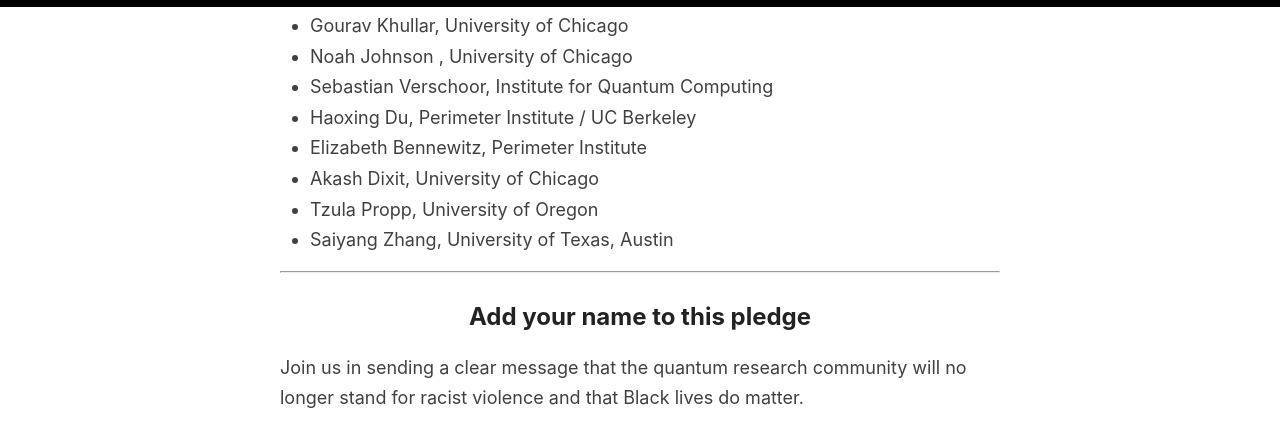
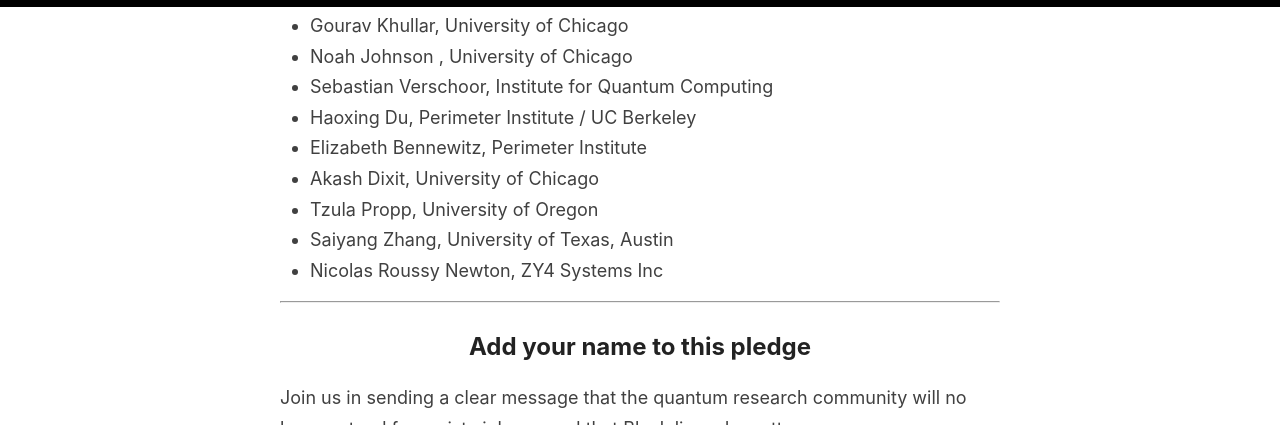
Before and after one commit to quantumforblacklives/quantumforblacklives.github.io, a Jekyll site: the page built from index.html, in a window 1280 px wide and 900 px high, scrolled down 4012 px, cut to the strip 0-425 px from the top of the window. Built offline with Jekyll 4.4.1, drawn with Linux system fonts in a browser that asks for light colours; the list of posts is cut into pages by our own code.

Commit message:
Add signature from Nicolas Roussy Newton.

```diff
--- a/_includes/signatories.md
+++ b/_includes/signatories.md
@@ -33,3 +33,4 @@
 - Akash Dixit, University of Chicago
 - Tzula Propp, University of Oregon
 - Saiyang Zhang, University of Texas,  Austin
+- Nicolas Roussy Newton, ZY4 Systems Inc
```
